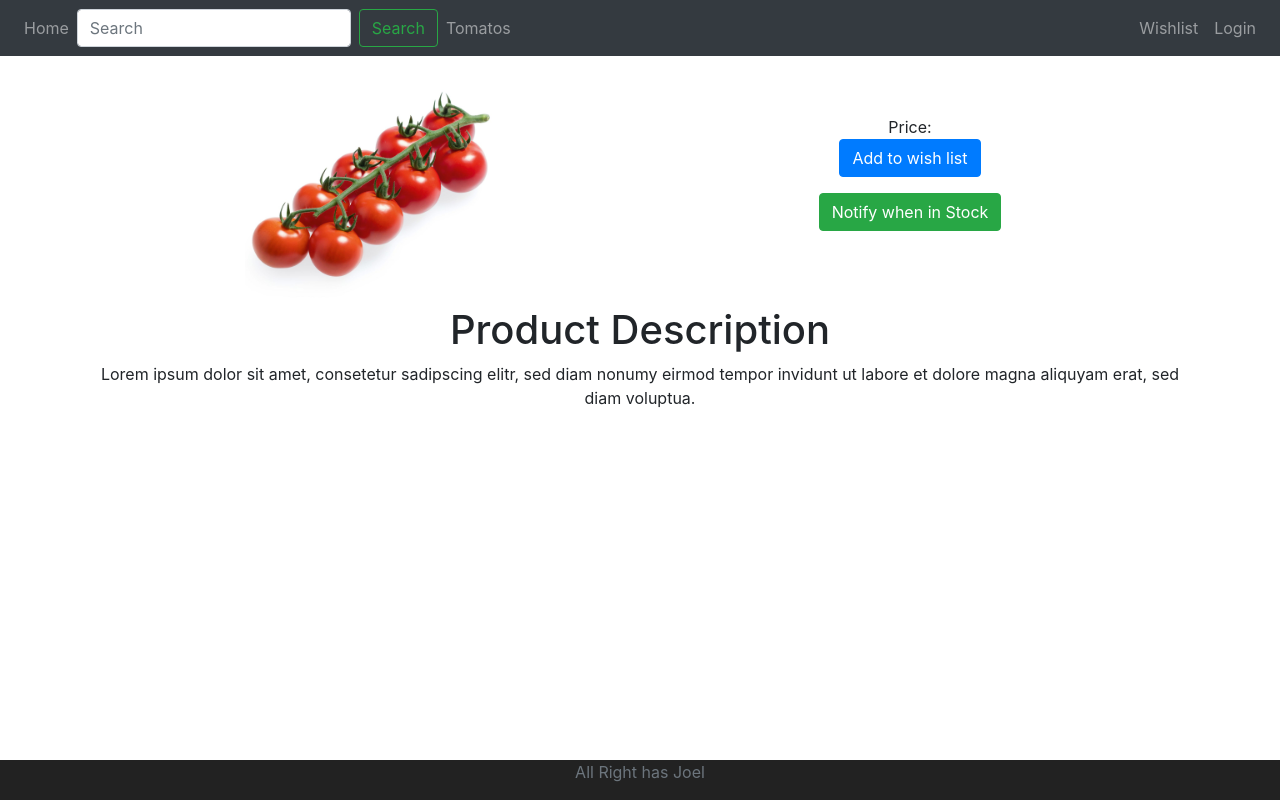
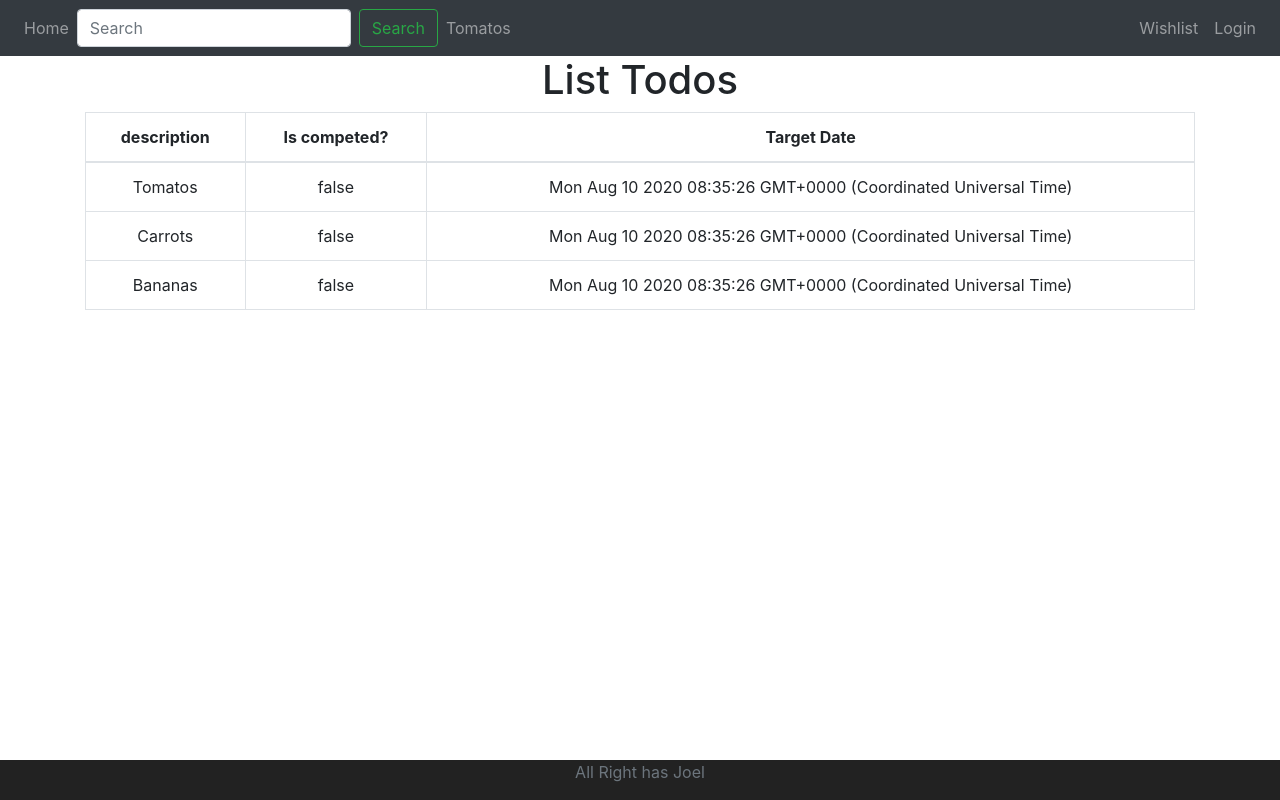
Before and after one commit to nina-prog/retailWeb, a React (Create React App) app: page /wishlist in a window 1280 px wide. Built offline with nearby package versions, Linux system fonts and the light colour scheme.

Commit message:
Karotten für Joel!

```diff
--- a/src/Components/todo/WishListComponent.jsx
+++ b/src/Components/todo/WishListComponent.jsx
@@ -2,39 +2,46 @@ import React, {Component } from 'react'
 import Tomatos from '../../img/Tomatos.jpeg'
 
 class WishListComponent extends Component {
-    render(){
+    constructor(props) {
+        super(props)
+        this.state = {
+            todos :
+              [
+                {id: 1, description: 'Tomatos', done:false, targetDate: new Date()},
+                {id: 2, description: 'Carrots', done:false, targetDate: new Date()},
+                {id: 3, description: 'Bananas', done:false, targetDate: new Date()}
+              ]
+        }
+      }
+
+      render () {
           return (
-
+              <div>
+                  <h1>List Todos</h1>
                   <div className="container">
-                <div className="col ">
-                    <div className="row-sm">
-                        <div className="container">
-                            <div className="row">
-                                <div className="col-sm">
-                                <img src={Tomatos} width='250' heigt='250' />
-                                </div>
-                                <div className="col-sm align-self-center">
-
-                                    <div >Price: </div>
-                                    <p> <button type="button" class="btn btn-primary mu-1">Add to wish list</button></p>
-                                    <p><button type="button" class="btn btn-success">Notify when in Stock</button> </p>
-
+                      <table className="table table-bordered">
+                          <thead>
+                              <tr>
+                                  <th>description</th>
+                                  <th>Is competed?</th>
+                                  <th>Target Date</th>
+                              </tr>
+                          </thead>
+                          <tbody>
+                              {
+                                  this.state.todos.map(
+                                  todo =>
+                                      <tr key={todo.id}>
+                                          <td>{todo.description}</td>
+                                          <td>{todo.done.toString()}</td>
+                                          <td>{todo.targetDate.toString()}</td>
+                                      </tr>
+                                  )
+                              }
+                          </tbody>
+                      </table>
                   </div>
               </div>
-
-                        </div>
-                    </div>
-                    <div className ="row-sm">
-                        <h1>Product Description</h1>
-                        <p>Lorem ipsum dolor sit amet, consetetur sadipscing elitr, sed diam nonumy eirmod tempor invidunt ut labore et dolore magna aliquyam erat, sed diam voluptua. </p>
-                    </div>
-
-
-                </div>
-            </div>
-
-
-
           )
       }
   }
```
Lines whose indentation alone changed are shown as unchanged.
